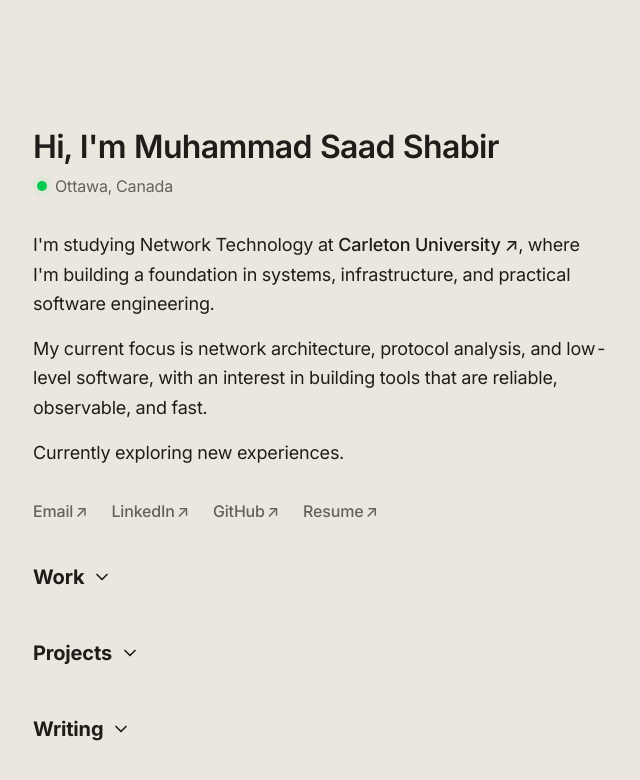
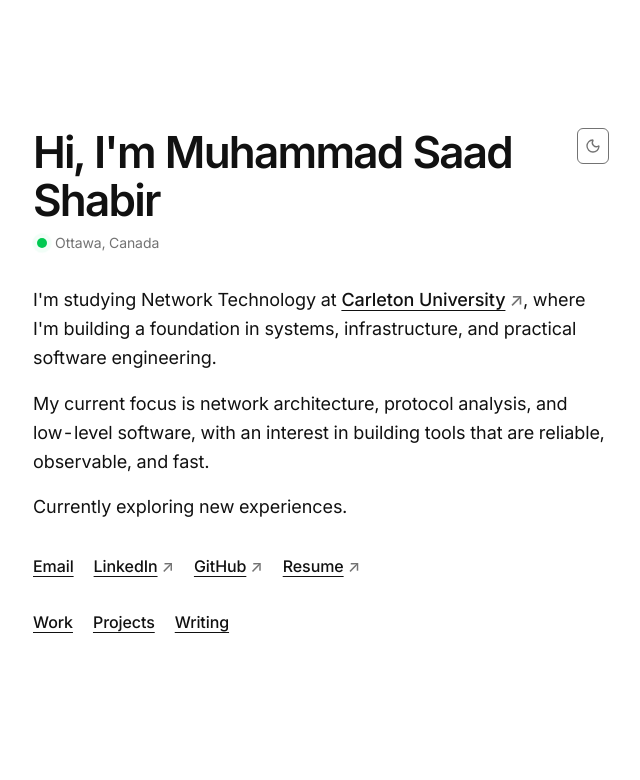
Before and after one commit to msaadshabir/personal-website, a Next.js app: page / in a window 1280 px wide. Shown: the top 780 px of the page, without its empty margins (319-959 px from the left). Built offline with nearby package versions, Linux system fonts and the light colour scheme.

Commit message:
Add theme support and new content pages

```diff
--- a/app/globals.css
+++ b/app/globals.css
@@ -3,14 +3,25 @@
 
 @layer base {
   :root {
-    --background: #f6efe4;
-    --foreground: #241f18;
-    --muted-foreground: #74695d;
-    --surface-soft: rgba(36, 31, 24, 0.055);
-    --surface-border: rgba(36, 31, 24, 0.08);
-    --header-surface: rgba(246, 239, 228, 0.92);
-    --status: #22c55e;
-    --status-soft: rgba(34, 197, 94, 0.32);
+    --background: #ffffff;
+    --foreground: #111111;
+    --muted-foreground: #737373;
+    --surface-soft: #fafafa;
+    --surface-border: #eaeaea;
+    --header-surface: rgba(255, 255, 255, 0.8);
+    --status: #0070f3;
+    --status-soft: rgba(0, 112, 243, 0.1);
+  }
+
+  .dark {
+    --background: #000000;
+    --foreground: #ededed;
+    --muted-foreground: #a1a1aa;
+    --surface-soft: #111111;
+    --surface-border: #27272a;
+    --header-surface: rgba(0, 0, 0, 0.8);
+    --status: #0070f3;
+    --status-soft: rgba(0, 112, 243, 0.2);
   }
 
   :root[data-theme="cool-slate"] {
@@ -35,40 +46,40 @@
     scroll-behavior: smooth;
     -webkit-font-smoothing: antialiased;
     text-rendering: optimizeLegibility;
-    color-scheme: light;
+    color-scheme: light dark;
   }
 
   body {
     font-feature-settings: "cv01", "cv05", "zero", "tnum";
     font-variant-numeric: tabular-nums;
-    font-size: clamp(15px, 0.45vw + 14px, 17px);
-    line-height: 1.65;
-    letter-spacing: -0.01em;
+    font-size: clamp(14px, 0.45vw + 14px, 16px);
+    line-height: 1.6;
+    letter-spacing: -0.005em;
     @apply bg-background text-foreground;
   }
 
   h1,
   h2,
   h3 {
-    letter-spacing: -0.015em;
+    letter-spacing: -0.04em;
   }
 
   h1 {
     font-size: clamp(32px, 2vw + 24px, 44px);
     font-weight: 700;
-    line-height: 1.15;
+    line-height: 1.1;
   }
 
   h2 {
     font-size: clamp(26px, 1.2vw + 20px, 32px);
-    font-weight: 700;
-    line-height: 1.2;
+    font-weight: 600;
+    line-height: 1.15;
   }
 
   h3 {
     font-size: clamp(20px, 0.6vw + 18px, 24px);
     font-weight: 600;
-    line-height: 1.25;
+    line-height: 1.2;
   }
 
   p {
--- a/app/layout.tsx
+++ b/app/layout.tsx
@@ -2,6 +2,7 @@ import type { Metadata, Viewport } from "next";
 import { Inter } from "next/font/google";
 import { Analytics } from "@vercel/analytics/react";
 import { SpeedInsights } from "@vercel/speed-insights/next";
+import { ThemeProvider } from "@/components/ThemeProvider";
 import { SITE_CONFIG } from "@/lib/constants";
 import "./globals.css";
 
@@ -93,11 +94,18 @@ export default function RootLayout({
   children: React.ReactNode;
 }>) {
   return (
-    <html lang="en" className={inter.variable} data-theme="stone-editorial">
+    <html lang="en" className={inter.variable} suppressHydrationWarning>
       <body className="min-h-screen font-sans leading-relaxed antialiased">
-        {children}
-        <SpeedInsights />
-        <Analytics />
+        <ThemeProvider
+          attribute="class"
+          defaultTheme="system"
+          enableSystem
+          disableTransitionOnChange
+        >
+          {children}
+          <SpeedInsights />
+          <Analytics />
+        </ThemeProvider>
       </body>
     </html>
   );
--- /dev/null
+++ b/app/projects/page.tsx
@@ -0,0 +1,35 @@
+import { PROJECTS } from "@/lib/constants";
+import ProjectCard from "@/components/ProjectCard";
+import Link from "next/link";
+
+export default function ProjectsPage(): React.JSX.Element {
+  return (
+    <main className="flex w-full min-h-screen flex-col items-center px-8">
+      <div className="flex w-full flex-col items-start gap-8 px-4 pt-32 pb-48 text-base md:w-3/4 lg:w-1/2">
+        <div className="mb-4">
+          <Link
+            href="/"
+            className="font-medium text-muted-foreground transition-colors hover:text-foreground inline-flex items-center gap-1 group"
+          >
+            <span className="transition-transform group-hover:-translate-x-1">←</span>
+            Home
+          </Link>
+        </div>
+
+        <h1 className="text-2xl font-bold text-foreground">Projects</h1>
+
+        <div className="flex w-full flex-col gap-6">
+          {PROJECTS.map((item) => (
+            <ProjectCard
+              key={item.id}
+              title={item.name}
+              date={item.tags.join(" • ")}
+              description={item.description}
+              link={item.url}
+            />
+          ))}
+        </div>
+      </div>
+    </main>
+  );
+}
--- /dev/null
+++ b/app/work/page.tsx
@@ -0,0 +1,32 @@
+import { EXPERIENCE } from "@/lib/constants";
+import ExperienceCard from "@/components/ExperienceCard";
+import Link from "next/link";
+
+export default function WorkPage(): React.JSX.Element {
+  return (
+    <main className="flex w-full min-h-screen flex-col items-center px-8">
+      <div className="flex w-full flex-col items-start gap-8 px-4 pt-32 pb-48 text-base md:w-3/4 lg:w-1/2">
+        <div className="mb-4">
+          <Link
+            href="/"
+            className="font-medium text-muted-foreground transition-colors hover:text-foreground inline-flex items-center gap-1 group"
+          >
+            <span className="transition-transform group-hover:-translate-x-1">←</span>
+            Home
+          </Link>
+        </div>
+
+        <h1 className="text-2xl font-bold text-foreground">Work</h1>
+
+        <div className="flex w-full flex-col gap-6">
+          {EXPERIENCE.map((item) => (
+            <ExperienceCard
+              key={`${item.company}-${item.position}`}
+              {...item}
+            />
+          ))}
+        </div>
+      </div>
+    </main>
+  );
+}
--- /dev/null
+++ b/app/writing/page.tsx
@@ -0,0 +1,44 @@
+import { WRITING } from "@/lib/constants";
+import ProjectCard from "@/components/ProjectCard";
+import Link from "next/link";
+
+export default function WritingPage(): React.JSX.Element {
+  return (
+    <main className="flex w-full min-h-screen flex-col items-center px-8">
+      <div className="flex w-full flex-col items-start gap-8 px-4 pt-32 pb-48 text-base md:w-3/4 lg:w-1/2">
+        <div className="mb-4">
+          <Link
+            href="/"
+            className="font-medium text-muted-foreground transition-colors hover:text-foreground inline-flex items-center gap-1 group"
+          >
+            <span className="transition-transform group-hover:-translate-x-1">←</span>
+            Home
+          </Link>
+        </div>
+
+        <h1 className="text-2xl font-bold text-foreground">Writing</h1>
+
+        <div className="flex w-full flex-col gap-6">
+          {WRITING.length > 0 ? (
+            WRITING.map((item) => (
+              <ProjectCard
+                key={item.id}
+                title={item.title}
+                date={item.publishedAt}
+                description={item.description}
+                link={item.url}
+              />
+            ))
+          ) : (
+            <div className="rounded-lg py-4">
+              <p className="font-medium text-muted-foreground">
+                Essays, technical notes, and lab write-ups will appear here
+                soon.
+              </p>
+            </div>
+          )}
+        </div>
+      </div>
+    </main>
+  );
+}
--- a/components/EmailButton.tsx
+++ b/components/EmailButton.tsx
@@ -34,18 +34,17 @@ export default function EmailButton(): React.JSX.Element {
     <button
       type="button"
       onClick={handleEmailClick}
-      className="relative font-medium text-muted-foreground hover:text-foreground transition-colors"
+      className="group font-medium text-foreground text-left flex items-center"
     >
-      <span className={isCopied ? "invisible" : "visible"}>
-        Email
-        <span aria-hidden="true" className="text-current ml-0.5">
-          ↗
-        </span>
-      </span>
-      <span
-        className={`absolute left-0 top-0 ${isCopied ? "visible" : "invisible"}`}
-      >
-        Copied
+      <span className="underline decoration-surface-border underline-offset-4 transition-colors group-hover:decoration-foreground">
+        {isCopied ? (
+          "Copied"
+        ) : (
+          <>
+            <span className="inline group-hover:hidden">Email</span>
+            <span className="hidden group-hover:inline">Copy</span>
+          </>
+        )}
       </span>
     </button>
   );
--- a/components/HomeClient.tsx
+++ b/components/HomeClient.tsx
@@ -1,58 +1,9 @@
 "use client";
 
-import { useState } from "react";
+import Link from "next/link";
 import EmailButton from "@/components/EmailButton";
-import ExperienceCard from "@/components/ExperienceCard";
-import ProjectCard from "@/components/ProjectCard";
-import { EXPERIENCE, PROJECTS, SITE_CONFIG, WRITING } from "@/lib/constants";
-
-type OpenSection = "work" | "projects" | "writing" | null;
-
-type AccordionSectionProps = {
-  title: string;
-  isOpen: boolean;
-  onToggle: () => void;
-  children: React.ReactNode;
-};
-
-function AccordionSection({
-  title,
-  isOpen,
-  onToggle,
-  children,
-}: AccordionSectionProps): React.JSX.Element {
-  return (
-    <section className="flex w-full flex-col gap-8">
-      <button
-        onClick={onToggle}
-        className="flex items-center gap-2 text-xl font-bold text-foreground hover:text-muted-foreground transition-colors w-fit min-h-[44px]"
-        aria-expanded={isOpen}
-        aria-label={`${isOpen ? "Collapse" : "Expand"} ${title} section`}
-        type="button"
-      >
-        <span>{title}</span>
-        <svg
-          width="20"
-          height="20"
-          viewBox="0 0 24 24"
-          fill="none"
-          stroke="currentColor"
-          strokeWidth="2"
-          strokeLinecap="round"
-          strokeLinejoin="round"
-          className={isOpen ? "rotate-180" : undefined}
-          aria-hidden="true"
-        >
-          <polyline points="6 9 12 15 18 9"></polyline>
-        </svg>
-      </button>
-
-      {isOpen ? (
-        <div className="flex w-full flex-col gap-2">{children}</div>
-      ) : null}
-    </section>
-  );
-}
+import { ThemeToggle } from "@/components/ThemeToggle";
+import { SITE_CONFIG } from "@/lib/constants";
 
 const socialLinks = [
   {
@@ -73,23 +24,24 @@ const socialLinks = [
 ] as const;
 
 export default function HomeClient(): React.JSX.Element {
-  const [openSection, setOpenSection] = useState<OpenSection>(null);
-
   return (
     <main className="flex w-full min-h-screen flex-col items-center px-8">
       <div className="flex w-full flex-col items-start gap-8 px-4 pt-32 pb-48 text-base md:w-3/4 lg:w-1/2">
-        <section className="flex flex-col gap-8">
+        <section className="flex flex-col gap-8 w-full">
+          <div className="flex items-start justify-between w-full">
             <div className="flex flex-col gap-2">
-            <h2 className="font-semibold tracking-[-0.02em] text-foreground">
+              <h1 className="font-semibold tracking-[-0.04em] text-foreground">
                 Hi, I&apos;m {SITE_CONFIG.name}
-            </h2>
-            <div className="flex items-center gap-2 text-muted-foreground ml-1">
+              </h1>
+              <div className="flex items-center gap-2 text-muted-foreground ml-1 text-sm">
                 <span className="relative flex h-2.5 w-2.5">
                   <span className="animate-ping absolute inline-flex h-full w-full rounded-full bg-green-400 opacity-75"></span>
                   <span className="relative inline-flex rounded-full h-2.5 w-2.5 bg-green-500"></span>
                 </span>
                 <span>{SITE_CONFIG.location}</span>
               </div>
+            </div>
+            <ThemeToggle />
           </div>
 
           <div className="space-y-4">
@@ -99,10 +51,15 @@ export default function HomeClient(): React.JSX.Element {
                 href={SITE_CONFIG.schoolUrl}
                 target="_blank"
                 rel="noopener noreferrer"
-                className="inline-flex items-center gap-1 font-medium text-foreground transition-colors hover:text-muted-foreground"
+                className="group inline-flex items-center gap-1 font-medium text-foreground transition-colors hover:text-foreground"
               >
-                <span>{SITE_CONFIG.school}</span>
-                <span aria-hidden="true" className="text-current">
+                <span className="underline decoration-surface-border underline-offset-4 transition-colors group-hover:decoration-foreground">
+                  {SITE_CONFIG.school}
+                </span>
+                <span
+                  aria-hidden="true"
+                  className="text-muted-foreground transition-transform group-hover:-translate-y-0.5 group-hover:translate-x-0.5"
+                >
                   ↗
                 </span>
               </a>
@@ -117,7 +74,7 @@ export default function HomeClient(): React.JSX.Element {
             <p className="text-lg leading-relaxed">{SITE_CONFIG.status}</p>
           </div>
 
-          <div className="flex flex-wrap gap-x-6 gap-y-2">
+          <div className="flex flex-wrap gap-x-5 gap-y-2">
             <EmailButton />
             {socialLinks.map((link) => (
               <a
@@ -126,80 +83,42 @@ export default function HomeClient(): React.JSX.Element {
                 target="_blank"
                 rel="noopener noreferrer"
                 aria-label={link.ariaLabel}
-                className="font-medium text-muted-foreground transition-colors hover:text-foreground"
+                className="group flex items-center gap-1 font-medium text-foreground transition-colors hover:text-foreground"
               >
+                <span className="underline decoration-surface-border underline-offset-4 transition-colors group-hover:decoration-foreground">
                   {link.label}
-                <span aria-hidden="true" className="ml-0.5 text-current">
+                </span>
+                <span
+                  aria-hidden="true"
+                  className="text-muted-foreground transition-transform group-hover:-translate-y-0.5 group-hover:translate-x-0.5"
+                >
                   ↗
                 </span>
               </a>
             ))}
           </div>
+
+          <div className="flex flex-wrap gap-x-5 gap-y-2">
+            <Link
+              href="/work"
+              className="font-medium text-foreground underline decoration-surface-border underline-offset-4 transition-colors hover:decoration-foreground"
+            >
+              Work
+            </Link>
+            <Link
+              href="/projects"
+              className="font-medium text-foreground underline decoration-surface-border underline-offset-4 transition-colors hover:decoration-foreground"
+            >
+              Projects
+            </Link>
+            <Link
+              href="/writing"
+              className="font-medium text-foreground underline decoration-surface-border underline-offset-4 transition-colors hover:decoration-foreground"
+            >
+              Writing
+            </Link>
+          </div>
         </section>
-
-        <AccordionSection
-          title="Work"
-          isOpen={openSection === "work"}
-          onToggle={() =>
-            setOpenSection((current) => (current === "work" ? null : "work"))
-          }
-        >
-          {EXPERIENCE.map((item) => (
-            <ExperienceCard
-              key={`${item.company}-${item.position}`}
-              {...item}
-            />
-          ))}
-        </AccordionSection>
-
-        <AccordionSection
-          title="Projects"
-          isOpen={openSection === "projects"}
-          onToggle={() =>
-            setOpenSection((current) =>
-              current === "projects" ? null : "projects",
-            )
-          }
-        >
-          {PROJECTS.map((item) => (
-            <ProjectCard
-              key={item.id}
-              title={item.name}
-              date={item.tags.join(" • ")}
-              description={item.description}
-              link={item.url}
-            />
-          ))}
-        </AccordionSection>
-
-        <AccordionSection
-          title="Writing"
-          isOpen={openSection === "writing"}
-          onToggle={() =>
-            setOpenSection((current) =>
-              current === "writing" ? null : "writing",
-            )
-          }
-        >
-          {WRITING.length > 0 ? (
-            WRITING.map((item) => (
-              <ProjectCard
-                key={item.id}
-                title={item.title}
-                date={item.publishedAt}
-                description={item.description}
-                link={item.url}
-              />
-            ))
-          ) : (
-            <div className="rounded-lg p-4">
-              <p className="font-medium text-muted-foreground">
-                Essays, technical notes, and lab write-ups will appear here
-                soon.
-              </p>
-            </div>
-          )}
-        </AccordionSection>
       </div>
     </main>
   );
--- /dev/null
+++ b/components/ThemeProvider.tsx
@@ -0,0 +1,11 @@
+"use client";
+
+import * as React from "react";
+import { ThemeProvider as NextThemesProvider } from "next-themes";
+
+export function ThemeProvider({
+  children,
+  ...props
+}: React.ComponentProps<typeof NextThemesProvider>) {
+  return <NextThemesProvider {...props}>{children}</NextThemesProvider>;
+}
--- /dev/null
+++ b/components/ThemeToggle.tsx
@@ -0,0 +1,36 @@
+"use client";
+
+import * as React from "react";
+import { Moon, Sun } from "lucide-react";
+import { useTheme } from "next-themes";
+
+export function ThemeToggle() {
+  const { theme, setTheme, resolvedTheme } = useTheme();
+  const [mounted, setMounted] = React.useState(false);
+
+  React.useEffect(() => {
+    setMounted(true);
+  }, []);
+
+  if (!mounted) {
+    return (
+      <button className="flex h-9 w-9 items-center justify-center rounded-md border border-surface-border bg-surface-soft text-muted-foreground transition-colors hover:text-foreground">
+        <span className="h-4 w-4" />
+      </button>
+    );
+  }
+
+  return (
+    <button
+      onClick={() => setTheme(resolvedTheme === "dark" ? "light" : "dark")}
+      className="flex h-9 w-9 items-center justify-center rounded-md border border-surface-border bg-surface-soft text-muted-foreground transition-colors hover:text-foreground"
+      aria-label="Toggle theme"
+    >
+      {resolvedTheme === "dark" ? (
+        <Sun className="h-4 w-4" />
+      ) : (
+        <Moon className="h-4 w-4" />
+      )}
+    </button>
+  );
+}
--- a/package.json
+++ b/package.json
@@ -11,7 +11,9 @@
   "dependencies": {
     "@vercel/analytics": "^1.6.1",
     "@vercel/speed-insights": "^1.3.1",
+    "lucide-react": "^1.6.0",
     "next": "^16.1.6",
+    "next-themes": "^0.4.6",
     "react": "^19.2.4",
     "react-dom": "^19.2.4"
   },
```
Also changed, not shown: components/ExperienceCard.tsx (+17 -7 lines), components/ProjectCard.tsx (+24 -16 lines), 1 other file (tests, documents, lock files or other folders). Lines whose indentation alone changed are shown as unchanged.
